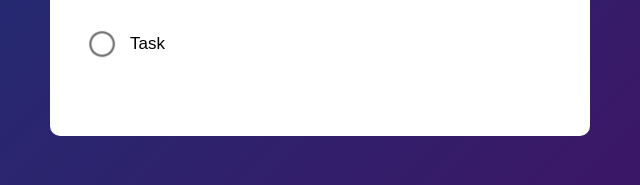
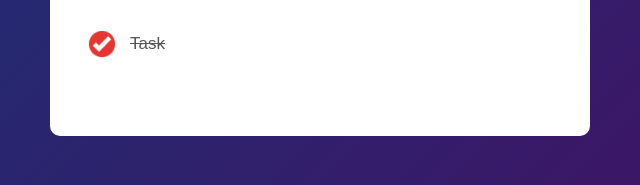
Before and after one commit to nikolaymihalev/HTML-To-Do-List, a plain HTML site: page index.html in a window 1280 px wide. Shown: the part 258-443 px from the top of the page, 320-960 px from the left. Drawn offline with Linux system fonts and the light colour scheme.

Commit message:
Add style to checked tasks

```diff
--- a/index.html
+++ b/index.html
@@ -14,7 +14,7 @@
                     <button>Add</button>
                 </div>
                 <ul id="list-container">
-                    <li>Task</li>
+                    <li class="checked">Task</li>
                 </ul>
             </div>
         </div>
--- a/style.css
+++ b/style.css
@@ -75,3 +75,10 @@ ul li::before{
     top: 8px;
     left: 8px;
 }
+ul li.checked{
+    color: #555;
+    text-decoration: line-through;
+}
+ul li.checked::before{
+    background-image: url(images/checked.png);
+}
```
Also changed, not shown: images/checked.png (added).
